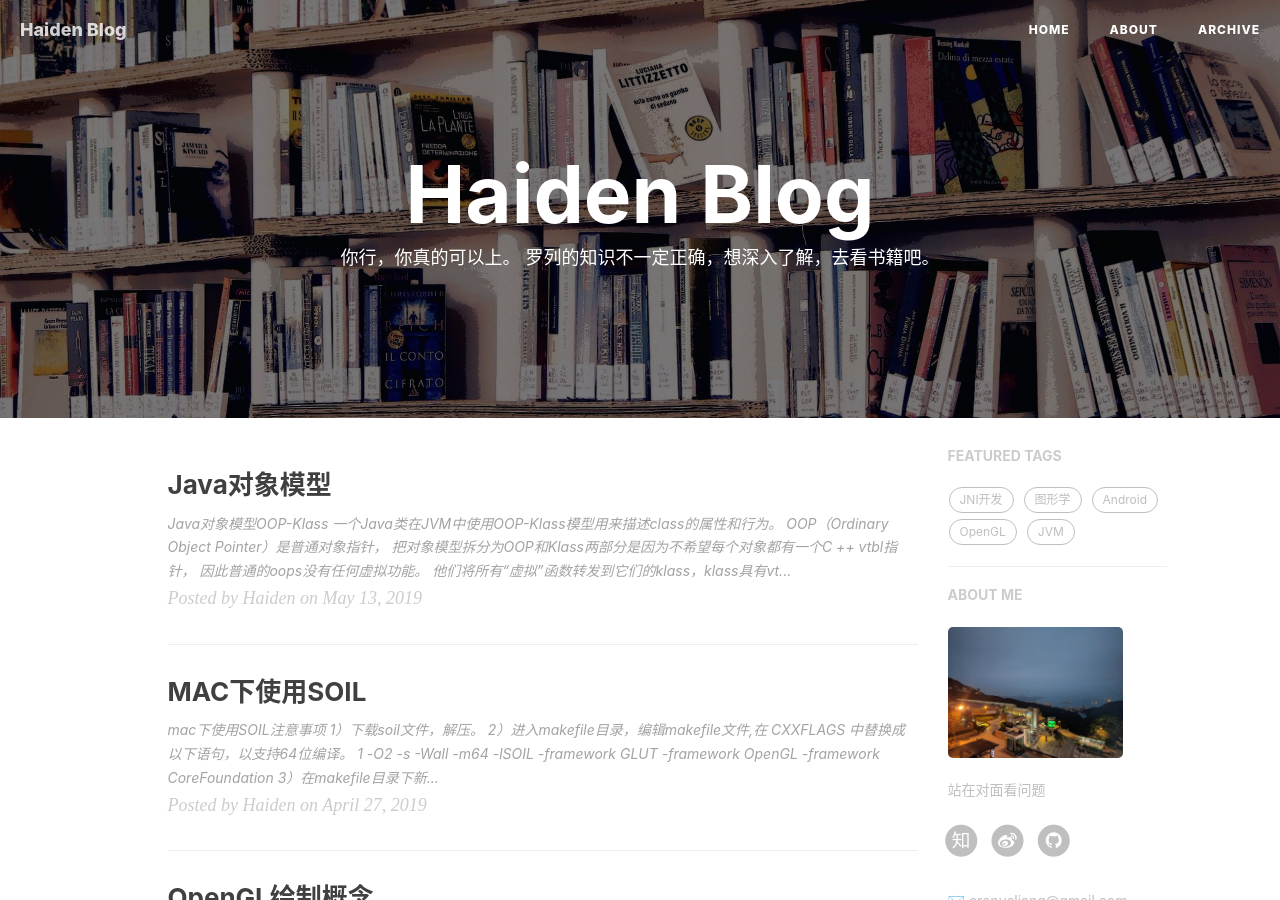
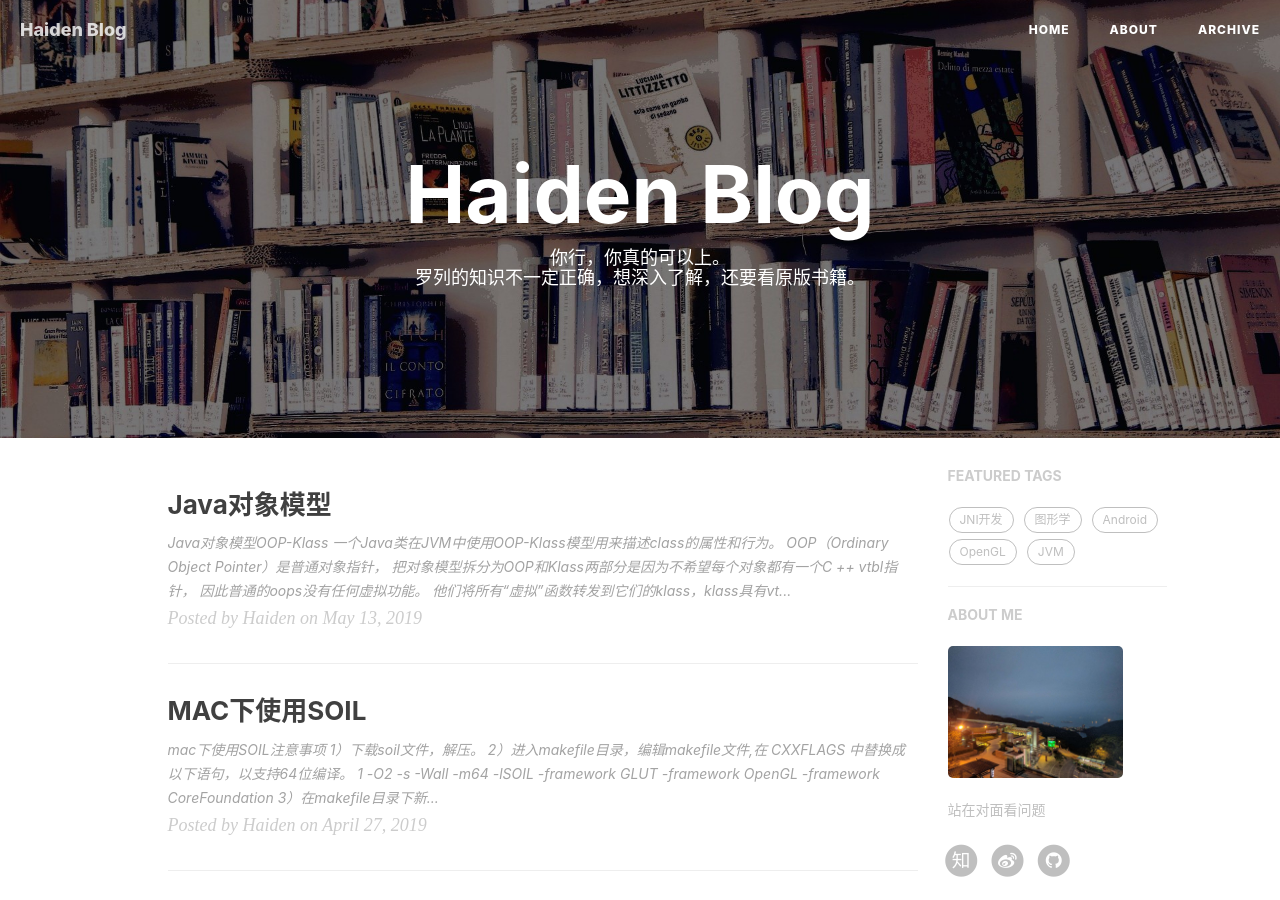
Before and after one commit to cronusliang/cronusliang.github.io, a Jekyll site: the page built from index.html, in a window 1280 px wide and 900 px high. Built offline with Jekyll 4.4.1, drawn with Linux system fonts in a browser that asks for light colours; nearby versions of some CDN libraries; formulas are drawn with MathJax 3; the list of posts is cut into pages by our own code; comment, search, counter and statistics services are not loaded.

Commit message:
change index
change index

```diff
--- a/index.html
+++ b/index.html
@@ -1,7 +1,8 @@
 ---
 layout: page
 description: "你行，你真的可以上。
-\n 罗列的知识不一定正确，想深入了解，去看书籍吧。"
+<br/>
+罗列的知识不一定正确，想深入了解，还要看原版书籍。"
 ---
 
     {% for post in site.posts %}
```
